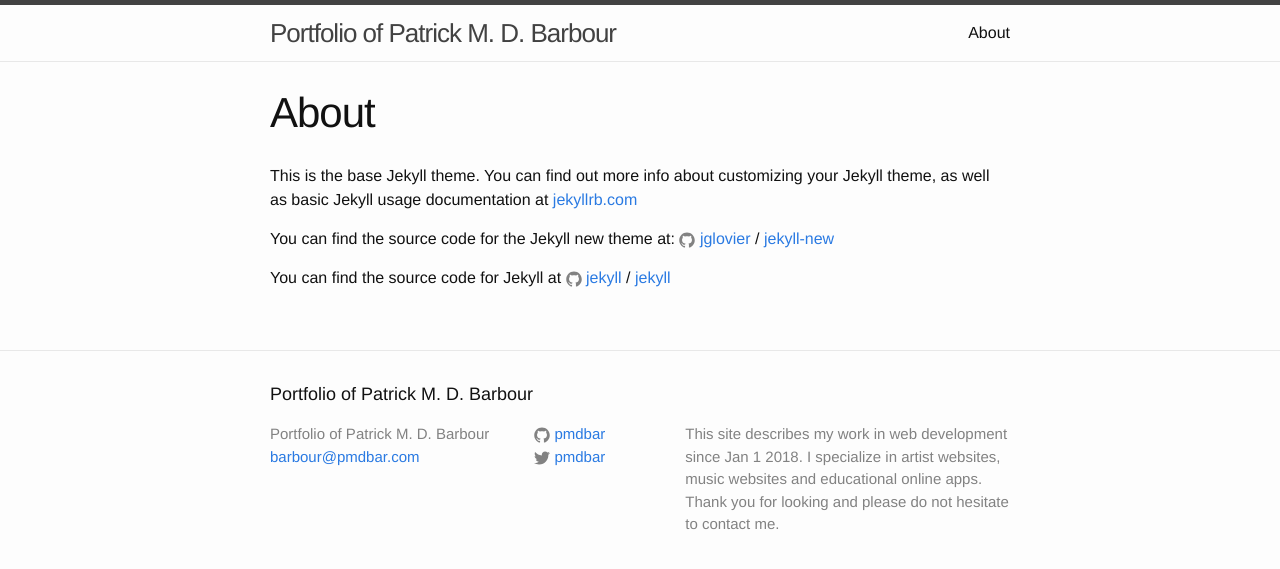
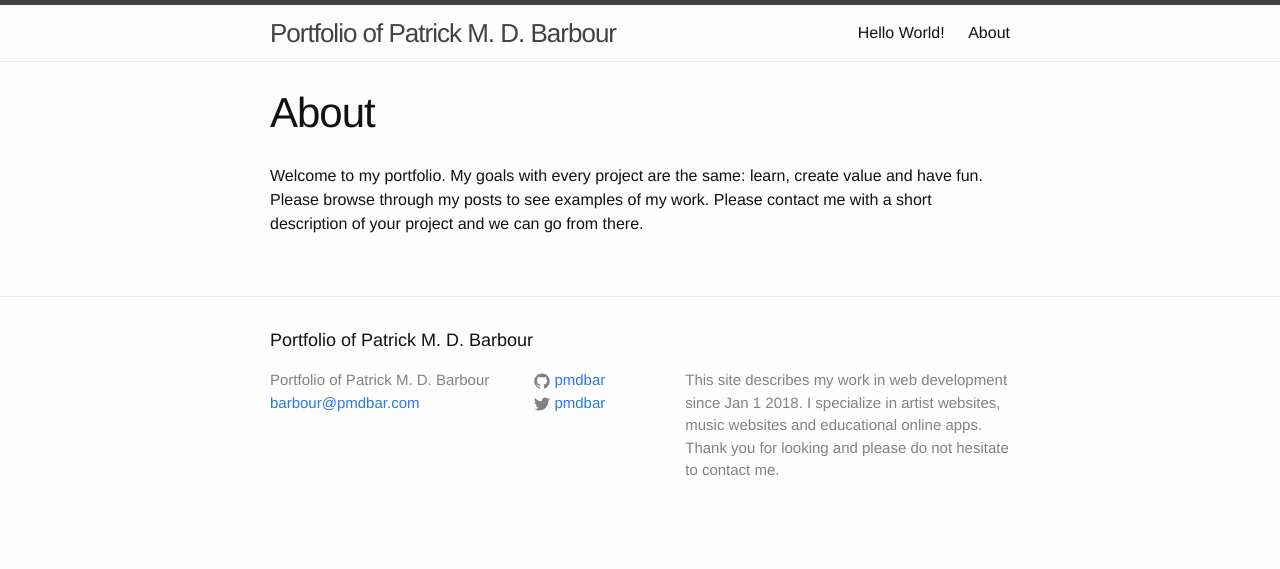
Before and after one commit to pmdbar/pmdbar.github.io, a Jekyll site: the page built from about.md, in a window 1280 px wide. Shown: the top 569 px of the page. Built offline with Jekyll 4.4.1, drawn with Linux system fonts in a browser that asks for light colours.

Commit message:
Add files via upload

```diff
--- a/about.md
+++ b/about.md
@@ -4,12 +4,4 @@ title: About
 permalink: /about/
 ---
 
-This is the base Jekyll theme. You can find out more info about customizing your Jekyll theme, as well as basic Jekyll usage documentation at [jekyllrb.com](http://jekyllrb.com/)
-
-You can find the source code for the Jekyll new theme at:
-{% include icon-github.html username="jglovier" %} /
-[jekyll-new](https://github.com/jglovier/jekyll-new)
-
-You can find the source code for Jekyll at
-{% include icon-github.html username="jekyll" %} /
-[jekyll](https://github.com/jekyll/jekyll)
+Welcome to my portfolio.  My goals with every project are the same: learn, create value and have fun. Please browse through my posts to see examples of my work.  Please contact me with a short description of your project and we can go from there.
```
Also changed, not shown: 2018-01-04-HelloWorld.markdown (added, +7 -0 lines).
